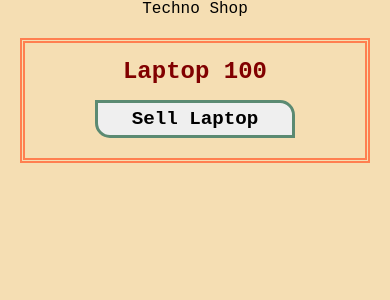
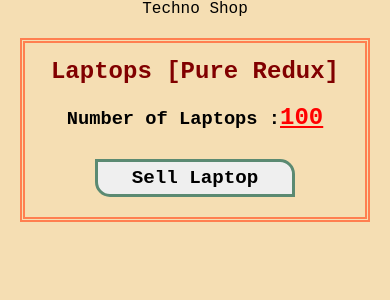
Before and after one commit to EyupBahar/Techno_Shop, a React (Create React App) app: page / in a window 390 px wide. Shown: the top 300 px of the page. Built offline with nearby package versions, Linux system fonts and the light colour scheme.

Commit message:
add phoneReducer

```diff
--- a/src/laptopComp/LaptopComp.js
+++ b/src/laptopComp/LaptopComp.js
@@ -5,7 +5,11 @@ import { sellLaptop } from "../redux/actions/actions";
 const LaptopComp = (props) => {
   return (
     <div className="container">
-      <h2>Laptop {props.numberOfLaptops}</h2>
+      <h2>Laptops [Pure Redux]</h2>
+      <h3>
+        Number of Laptops :
+        <span className="number">{props.numberOfLaptops}</span>
+      </h3>
       <button onClick={props.sellLaptop}>Sell Laptop</button>
     </div>
   );
```
Also changed, not shown: src/redux/reducers/phoneReducer.js (added, +20 -0 lines).
